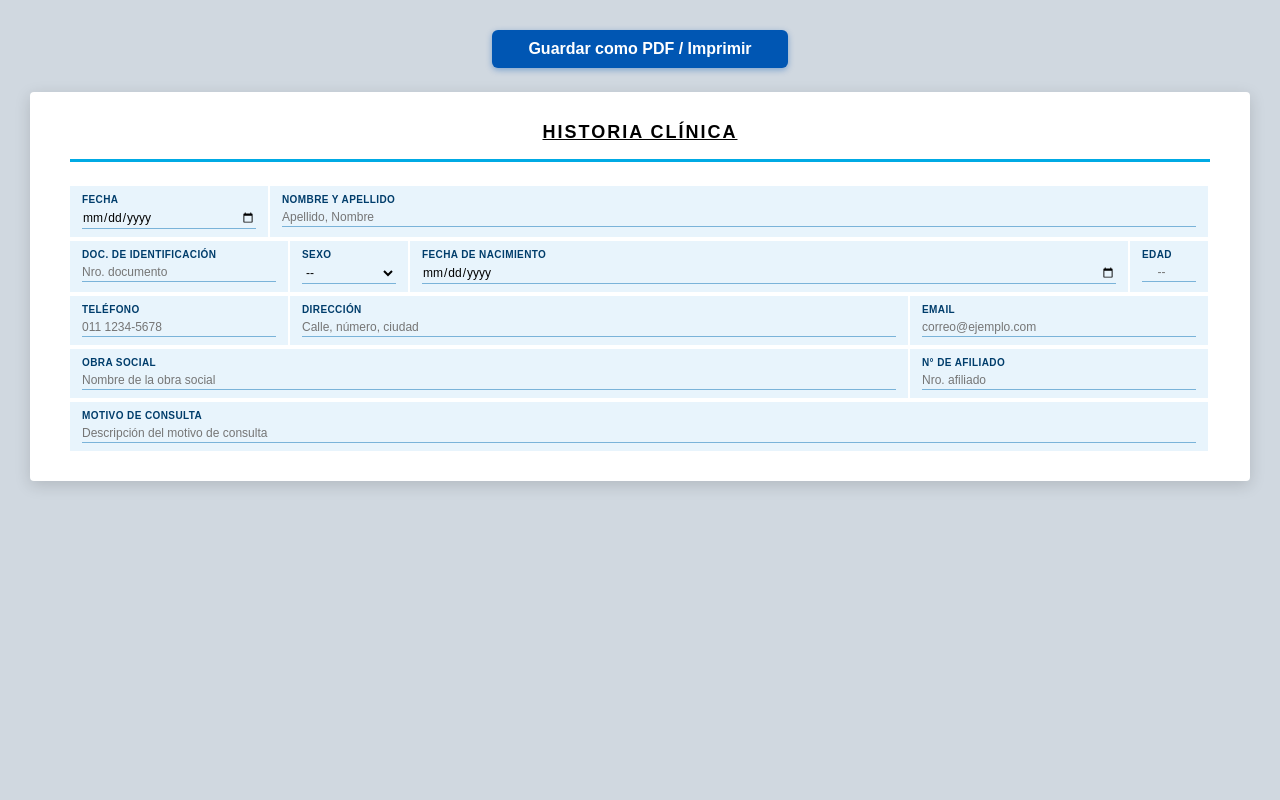
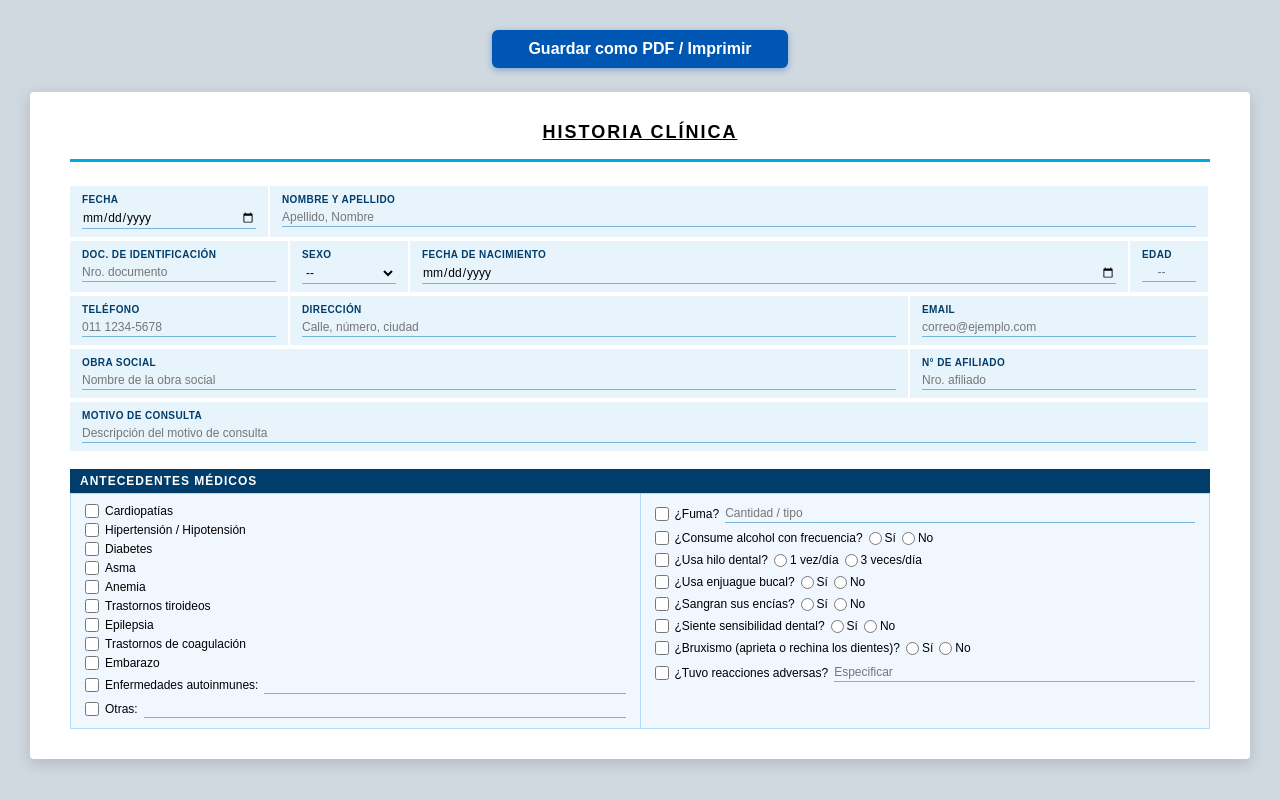
Before and after one commit to Dymension1/historia-clinica-app, a React (Vite) app: page / in a window 1280 px wide. Built offline with nearby package versions, Linux system fonts and the light colour scheme.

Commit message:
segunda seccion

```diff
--- a/src/App.jsx
+++ b/src/App.jsx
@@ -214,6 +214,109 @@ function App() {
           </tbody>
         </table>
 
+
+        {/* ══════════════════════════════════════
+            SECCIÓN: ANTECEDENTES MÉDICOS
+        ══════════════════════════════════════ */}
+        <div style={{ marginTop: '18px' }}>
+
+          {/* Título de sección */}
+          <div style={{
+            backgroundColor: '#003d6b',
+            color: 'white',
+            fontWeight: 'bold',
+            fontSize: '12px',
+            letterSpacing: '1px',
+            padding: '5px 10px',
+            textTransform: 'uppercase',
+          }}>
+            Antecedentes Médicos
+          </div>
+
+          {/* Cuerpo: dos columnas */}
+          <div style={{ display: 'flex', border: '1px solid #b3d9ff', fontSize: '12px' }}>
+
+            {/* ── Columna izquierda: condiciones ── */}
+            <div style={{ flex: 1, borderRight: '1px solid #b3d9ff', padding: '10px 14px', backgroundColor: '#f0f7ff' }}>
+              {['Cardiopatías', 'Hipertensión / Hipotensión', 'Diabetes', 'Asma', 'Anemia', 'Trastornos tiroideos', 'Epilepsia', 'Trastornos de coagulación', 'Embarazo'].map((cond) => (
+                <label key={cond} style={{ display: 'flex', alignItems: 'center', gap: '6px', marginBottom: '5px', cursor: 'pointer' }}>
+                  <input type="checkbox" name={`cond_${cond}`} onChange={manejarCambio} style={{ width: '14px', height: '14px' }} />
+                  {cond}
+                </label>
+              ))}
+              <label style={{ display: 'flex', alignItems: 'center', gap: '6px', marginBottom: '5px', cursor: 'pointer' }}>
+                <input type="checkbox" name="cond_autoinmunes" onChange={manejarCambio} style={{ width: '14px', height: '14px' }} />
+                Enfermedades autoinmunes:
+                <input type="text" className="inp" name="autoinmunes_detalle" onChange={manejarCambio} style={{ flex: 1 }} />
+              </label>
+              <label style={{ display: 'flex', alignItems: 'center', gap: '6px', cursor: 'pointer' }}>
+                <input type="checkbox" name="cond_otras" onChange={manejarCambio} style={{ width: '14px', height: '14px' }} />
+                Otras:
+                <input type="text" className="inp" name="otras_detalle" onChange={manejarCambio} style={{ flex: 1 }} />
+              </label>
+            </div>
+
+            {/* ── Columna derecha: preguntas Sí/No ── */}
+            <div style={{ flex: 1, padding: '10px 14px', backgroundColor: '#f0f7ff', display: 'flex', flexDirection: 'column', gap: '8px' }}>
+
+              <div style={{ display: 'flex', alignItems: 'center', gap: '6px' }}>
+                <input type="checkbox" name="fuma" onChange={manejarCambio} style={{ width: '14px', height: '14px' }} />
+                ¿Fuma?
+                <input type="text" className="inp" name="fuma_detalle" onChange={manejarCambio} placeholder="Cantidad / tipo" style={{ flex: 1 }} />
+              </div>
+
+              <div style={{ display: 'flex', alignItems: 'center', gap: '6px', flexWrap: 'wrap' }}>
+                <input type="checkbox" name="alcohol" onChange={manejarCambio} style={{ width: '14px', height: '14px' }} />
+                ¿Consume alcohol con frecuencia?
+                <label style={{ display: 'flex', alignItems: 'center', gap: '3px', cursor: 'pointer' }}><input type="radio" name="alcohol_rta" value="Si" onChange={manejarCambio} /> Sí</label>
+                <label style={{ display: 'flex', alignItems: 'center', gap: '3px', cursor: 'pointer' }}><input type="radio" name="alcohol_rta" value="No" onChange={manejarCambio} /> No</label>
+              </div>
+
+              <div style={{ display: 'flex', alignItems: 'center', gap: '6px', flexWrap: 'wrap' }}>
+                <input type="checkbox" name="hiloDental" onChange={manejarCambio} style={{ width: '14px', height: '14px' }} />
+                ¿Usa hilo dental?
+                <label style={{ display: 'flex', alignItems: 'center', gap: '3px', cursor: 'pointer' }}><input type="radio" name="hilo_frec" value="1" onChange={manejarCambio} /> 1 vez/día</label>
+                <label style={{ display: 'flex', alignItems: 'center', gap: '3px', cursor: 'pointer' }}><input type="radio" name="hilo_frec" value="3" onChange={manejarCambio} /> 3 veces/día</label>
+              </div>
+
+              <div style={{ display: 'flex', alignItems: 'center', gap: '6px', flexWrap: 'wrap' }}>
+                <input type="checkbox" name="enjuague" onChange={manejarCambio} style={{ width: '14px', height: '14px' }} />
+                ¿Usa enjuague bucal?
+                <label style={{ display: 'flex', alignItems: 'center', gap: '3px', cursor: 'pointer' }}><input type="radio" name="enjuague_rta" value="Si" onChange={manejarCambio} /> Sí</label>
+                <label style={{ display: 'flex', alignItems: 'center', gap: '3px', cursor: 'pointer' }}><input type="radio" name="enjuague_rta" value="No" onChange={manejarCambio} /> No</label>
+              </div>
+
+              <div style={{ display: 'flex', alignItems: 'center', gap: '6px', flexWrap: 'wrap' }}>
+                <input type="checkbox" name="encias" onChange={manejarCambio} style={{ width: '14px', height: '14px' }} />
+                ¿Sangran sus encías?
+                <label style={{ display: 'flex', alignItems: 'center', gap: '3px', cursor: 'pointer' }}><input type="radio" name="encias_rta" value="Si" onChange={manejarCambio} /> Sí</label>
+                <label style={{ display: 'flex', alignItems: 'center', gap: '3px', cursor: 'pointer' }}><input type="radio" name="encias_rta" value="No" onChange={manejarCambio} /> No</label>
+              </div>
+
+              <div style={{ display: 'flex', alignItems: 'center', gap: '6px', flexWrap: 'wrap' }}>
+                <input type="checkbox" name="sensibilidad" onChange={manejarCambio} style={{ width: '14px', height: '14px' }} />
+                ¿Siente sensibilidad dental?
+                <label style={{ display: 'flex', alignItems: 'center', gap: '3px', cursor: 'pointer' }}><input type="radio" name="sensibilidad_rta" value="Si" onChange={manejarCambio} /> Sí</label>
+                <label style={{ display: 'flex', alignItems: 'center', gap: '3px', cursor: 'pointer' }}><input type="radio" name="sensibilidad_rta" value="No" onChange={manejarCambio} /> No</label>
+              </div>
+
+              <div style={{ display: 'flex', alignItems: 'center', gap: '6px', flexWrap: 'wrap' }}>
+                <input type="checkbox" name="bruxismo" onChange={manejarCambio} style={{ width: '14px', height: '14px' }} />
+                ¿Bruxismo (aprieta o rechina los dientes)?
+                <label style={{ display: 'flex', alignItems: 'center', gap: '3px', cursor: 'pointer' }}><input type="radio" name="bruxismo_rta" value="Si" onChange={manejarCambio} /> Sí</label>
+                <label style={{ display: 'flex', alignItems: 'center', gap: '3px', cursor: 'pointer' }}><input type="radio" name="bruxismo_rta" value="No" onChange={manejarCambio} /> No</label>
+              </div>
+
+              <div style={{ display: 'flex', alignItems: 'center', gap: '6px' }}>
+                <input type="checkbox" name="reacciones" onChange={manejarCambio} style={{ width: '14px', height: '14px' }} />
+                ¿Tuvo reacciones adversas?
+                <input type="text" className="inp" name="reacciones_detalle" onChange={manejarCambio} placeholder="Especificar" style={{ flex: 1 }} />
+              </div>
+
+            </div>
+          </div>
+        </div>
+
       </div>
     </div>
   );
```
